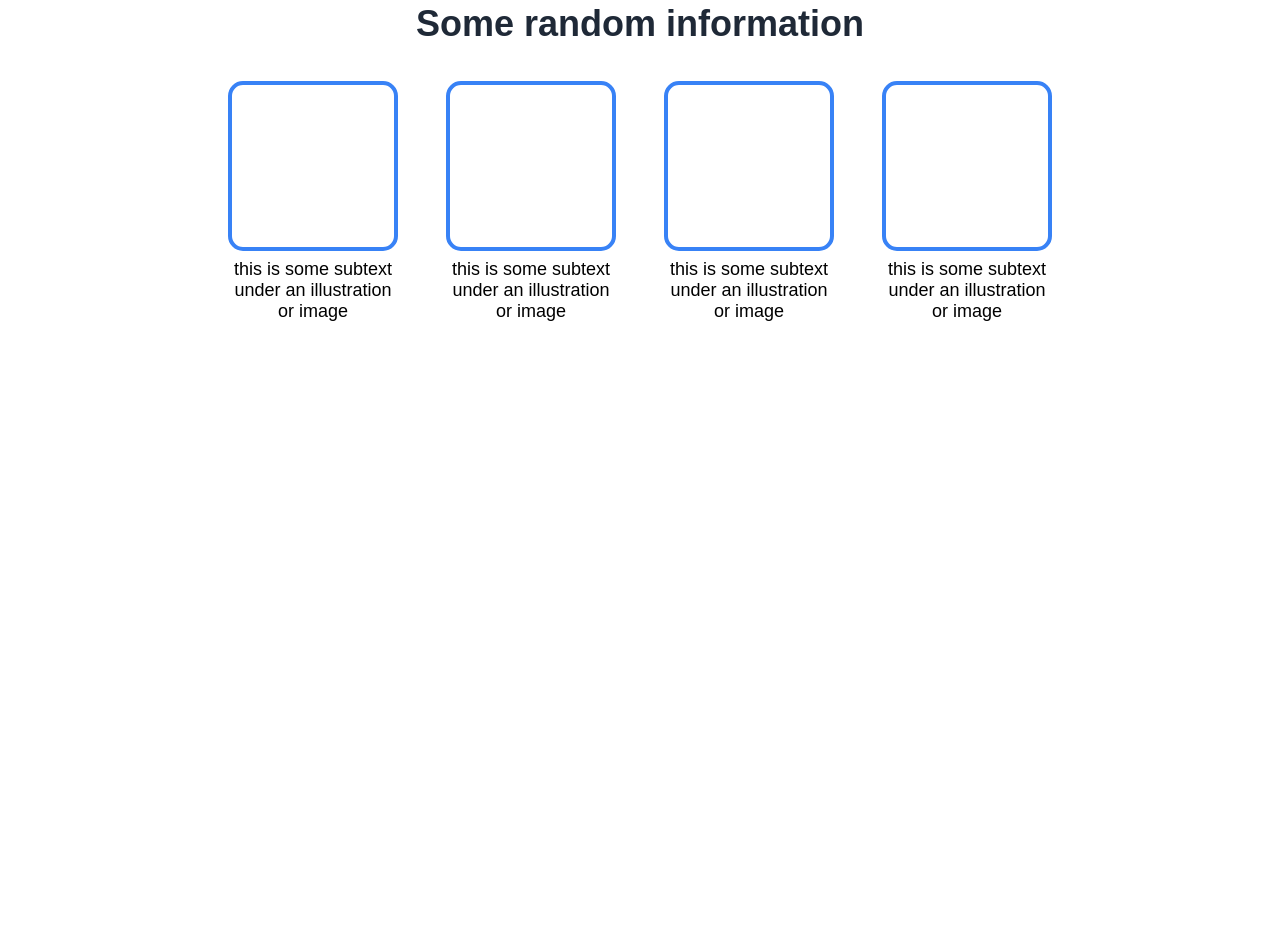
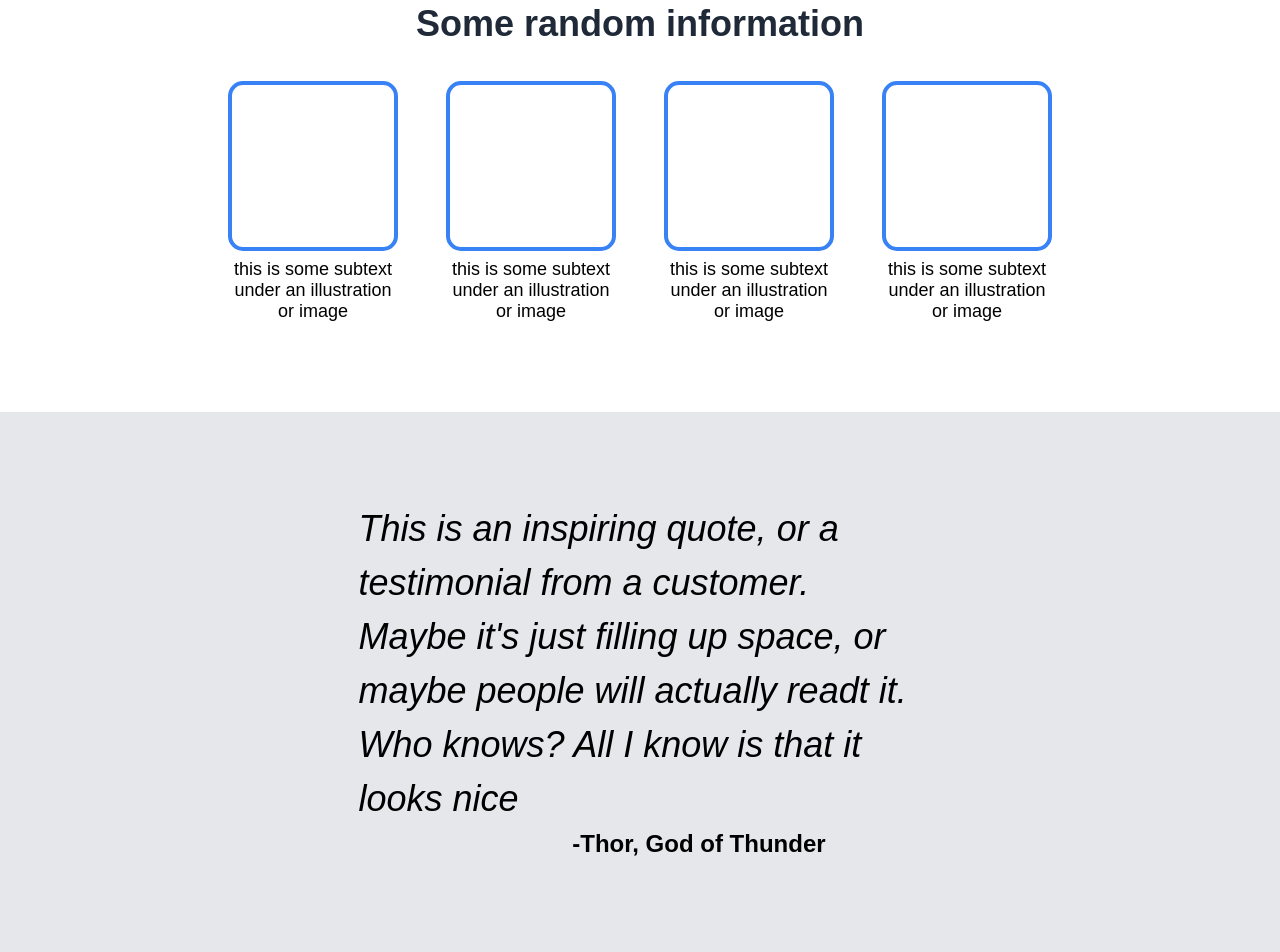
Before and after one commit to emilian-chiper/project_1, a plain HTML site: page index.html in a window 1280 px wide. Shown: the part 501-1453 px from the top of the page. Before the commit the page ends 913 px from the top, so only its background shows below. Drawn offline with Linux system fonts and the light colour scheme.

Commit message:
Build and style quote section

```diff
--- a/index.html
+++ b/index.html
@@ -55,5 +55,13 @@
         </div>
       </div>
     </div>
+
+    <div class="section __quote-area __col">
+      <div class="__quote-wrapper __col">
+        <p>This is an inspiring quote, or a testimonial from a customer. Maybe it's just filling up space, or maybe people will actually readt it. Who knows? All I know is that it looks nice</p>
+        <p>-Thor, God of Thunder</p>
+      </div>
+    </div>
+
   </body>
 </html>
--- a/src/css/styles.css
+++ b/src/css/styles.css
@@ -151,3 +151,30 @@ button {
   padding-top: 0.5rem;
   text-align: center;
 }
+
+.__quote-area {
+  min-width: 100%;
+  padding: 5em 0;
+  background-color: var(--clr-light-dim);
+  line-height: 1.5;
+}
+
+.__quote-wrapper {
+  max-width: 44%;
+  display: flex;
+  justify-content: center;
+  align-items: center;
+}
+
+.__quote-wrapper > p:first-of-type {
+  font-size: 36px;
+  font-style: italic;
+}
+
+/* body > div.section.__quote-area.__col > div > p:nth-child(2) */
+.__quote-wrapper > p:last-child {
+  align-self: flex-end;
+  padding-right: 4em;
+  font-size: 24px;
+  font-weight: 900;
+}
```
